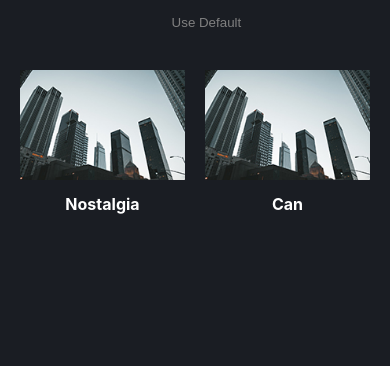
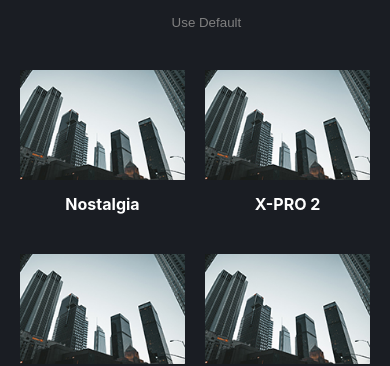
Before and after one commit to AAndrasiuk/filtered_app, a React (Create React App) app: page /#/filters in a window 390 px wide. Shown: the part 531-897 px from the top of the page. Built offline with nearby package versions, Linux system fonts and the light colour scheme.

Commit message:
Sepia and hue-rotate filters were added. X-PRO 2, 1977, Brannan and B&W Vision presetes were added.

```diff
--- a/src/App.js
+++ b/src/App.js
@@ -18,7 +18,9 @@
       brightness: 1,
       contrast: 1,
       invert: 0,
-      grayscale: 0
+      grayscale: 0,
+      sepia: 0,
+      hueRotate: 0
     },
     filtersSettings:[
       {
@@ -68,6 +70,22 @@
           max: 1,
           step: 0.05
         }
+      },
+      {
+        title:'sepia',
+        settings:{
+          min: 0,
+          max: 1,
+          step: 0.05
+        }
+      },
+      {
+        title:'hueRotate',
+        settings:{
+          min: 0,
+          max: 360,
+          step: 2
+        }
       }
     ],
     title:'Filtered',
@@ -88,14 +106,47 @@
       },
       {
         src: filter_pic_1,
-        title: 'Can',
+        title: 'X-PRO 2',
         settings:
           {
             blur: 0,
-            saturation: 50,
-            brightness: 0.5,
-            contrast: 1.85,
-            invert: 1
+            saturation: 150,
+            brightness: 0.8,
+            contrast: 1.3,
+            invert: 0,
+            sepia: 0.3,
+            hueRotate: 340
+          }
+      },
+      {
+        src: filter_pic_1,
+        title: '1977',
+        settings:
+          {
+            saturation: 120,
+            contrast: 0.85,
+            sepia: 0.5,
+            hueRotate: 330
+          }
+      },
+      {
+        src: filter_pic_1,
+        title: 'Brannan',
+        settings:
+          {
+            contrast: 1.4,
+            sepia: 0.5,
+          }
+      },
+      {
+        src: filter_pic_1,
+        title: 'B&W Vision',
+        settings:
+          {
+            invert: 1,
+            grayscale: 1,
+            hueRotate: 30,
+            brightness: 2
           }
       }
     ]
@@ -104,6 +155,7 @@
 
   handlerChange = event => {
     const {name, value} = event.target
+    console.log(name, " : ", value)
     const settings = {...this.state.settings, [name]: value}
     this.setState({ settings })
   }
@@ -116,7 +168,9 @@
       brightness: 1,
       contrast: 1,
       invert: 0,
-      grayscale: 0
+      grayscale: 0,
+      sepia: 0,
+      hueRotate: 0
     }
     this.setState({ settings })
   }
--- a/src/Components/Image/Image.js
+++ b/src/Components/Image/Image.js
@@ -2,8 +2,9 @@
 import './Image.css'
 
 export default function Image(props){
-	const {blur, saturation, brightness, contrast, invert, grayscale} = props.settings
-	const filters = `blur(${blur}px) saturate(${saturation}%) brightness(${brightness}) contrast(${contrast}) invert(${invert}) grayscale(${grayscale})`
+	const { blur, saturation, brightness, contrast, invert, grayscale, sepia, hueRotate} = props.settings
+	const filters = `blur(${blur}px) saturate(${saturation}%) brightness(${brightness}) contrast(${contrast}) invert(${invert}) grayscale(${grayscale}) sepia(${sepia}) hue-rotate(${hueRotate}deg)`
+
 	const styles = {
 		filter: filters
 	}
--- a/src/Components/RangeList/RangeList.js
+++ b/src/Components/RangeList/RangeList.js
@@ -4,7 +4,7 @@
 
 export default function RangeList({settings, handlerChange, setDefault, filtersSettings}){
 	const ranges = filtersSettings.map((setting, id) =>
-		<Range
+	<Range
 			name={setting.title}
 			min={setting.settings.min}
 			max={setting.settings.max}
@@ -12,7 +12,7 @@
 			handlerChange={handlerChange}
 			value={settings[`${setting.title}`]}
 			key={id}
-		/>)
+	/>)
 	return(
 		<div className='rangeList'>
 			<button
--- a/src/media.css
+++ b/src/media.css
@@ -159,18 +159,18 @@
 		margin-bottom: 15px;
 	}
 
+	.rangeWrapper h3{
+		font-size: 16px;
+	}
+
  .filterList{
-	 flex-direction: row;
 	 margin-top: 80px;
+	 display: grid;
+	 grid-template-columns: 1fr 1fr;
+	 grid-template-rows: 1fr 1fr 1fr;
+	 grid-gap: 20px;
  }
 
- .filter:first-child{
-	margin-left: 20px;
- }
-
- .filter:nth-child(3){
-	margin-left: 20px;
- }
 
  .filterList .default{
 	 position: absolute;
```
